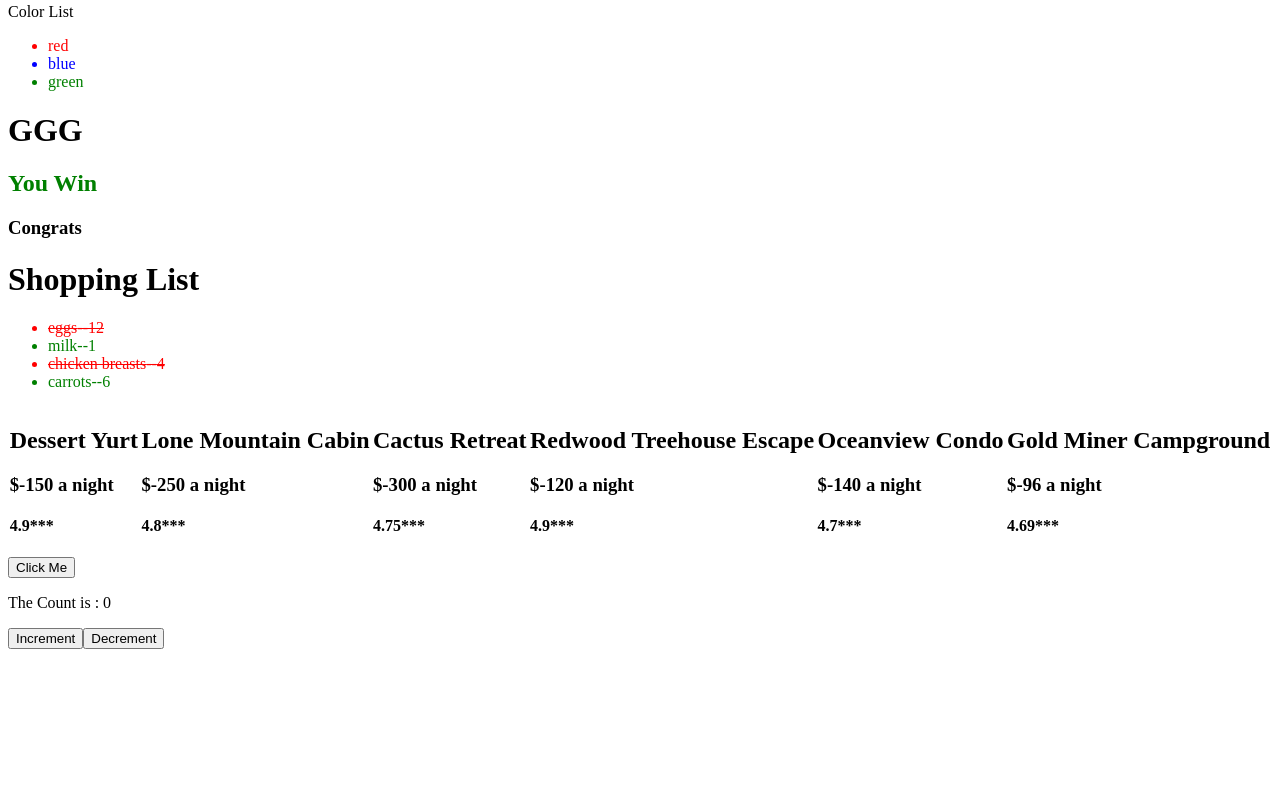
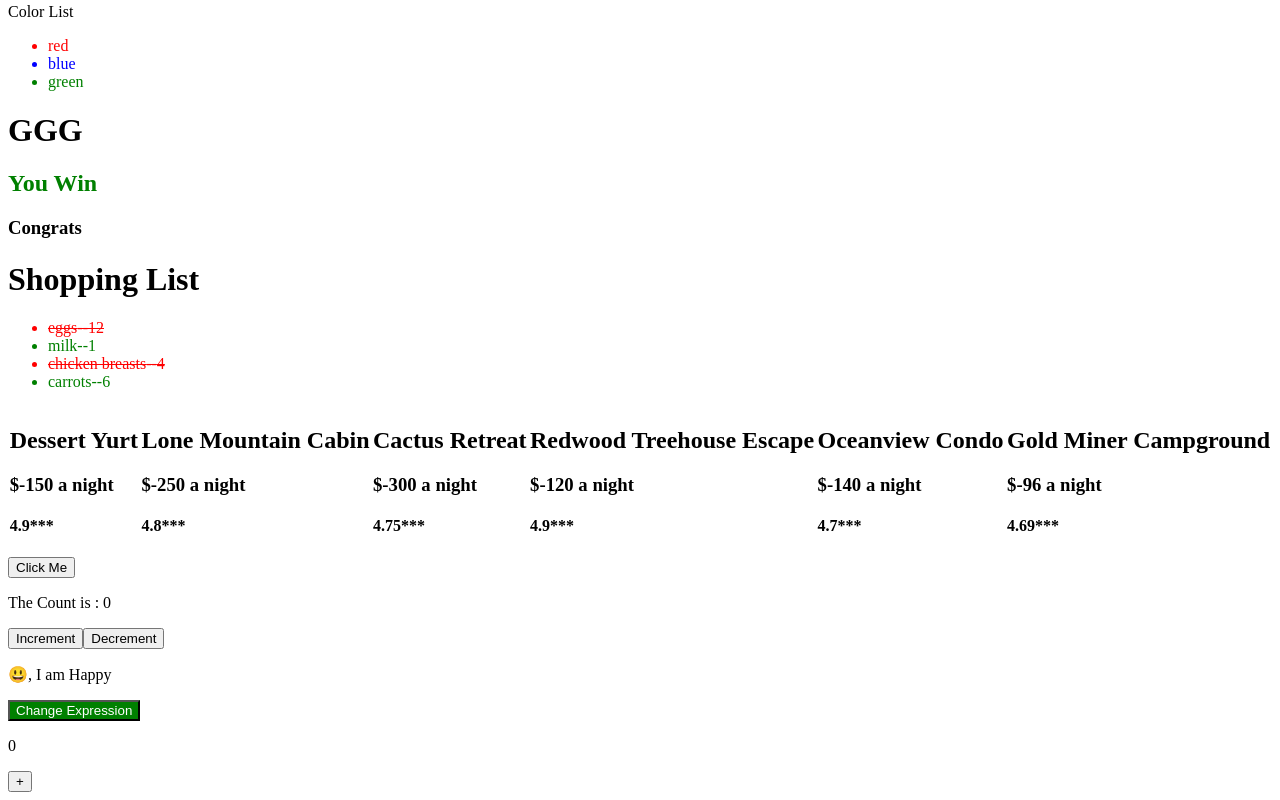
Before and after one commit to affanhakak/React-basics, a React (Vite) app: page / in a window 1280 px wide. Shown: the part 1152-1952 px from the top of the page. Before the commit the page ends 1809 px from the top, so only its background shows below. Built offline with nearby package versions, Linux system fonts and the light colour scheme.

Commit message:
multiples pieces of state inside a component

```diff
--- a/src/App.jsx
+++ b/src/App.jsx
@@ -11,6 +11,7 @@ import ShoppingList from "./ShoppingList";
 import Property from "./Property";
 import Clicker from "./Clicker";
 import Counter from "./Counter";
+import Toggler from "./Toggler";
 
 const data = [
   { id: 1, name: "eggs", quantity: 12, completed: false },
@@ -50,6 +51,7 @@ function App() {
       <Property properties={properties} />
       <Clicker />
       <Counter />
+      <Toggler />
     </>
   );
 }
--- /dev/null
+++ b/src/Toggler.jsx
@@ -0,0 +1,28 @@
+import { useState } from "react";
+
+export default function Toggler() {
+  const [isHappy, setIsHappy] = useState(true);
+  const [count, setCount] = useState(0);
+  const toggleIsHappy = () => {
+    setIsHappy(!isHappy);
+  };
+  const dblInc = () => {
+    setCount(count + 2);
+  };
+  const styles = {
+    background: isHappy ? "green" : "red",
+    color: isHappy ? "white" : "black",
+  };
+  return (
+    <>
+      <p>{isHappy ? "😃, I am Happy" : "😡, I am Angry"}</p>
+      <button style={styles} onClick={toggleIsHappy}>
+        Change Expression
+      </button>
+      <p>{count}</p>
+      <button onClick={dblInc}>+</button>
+    </>
+  );
+}
+
+//we can use multiple pieces of states within a component eg setCount and setIsHappy in this case
```
